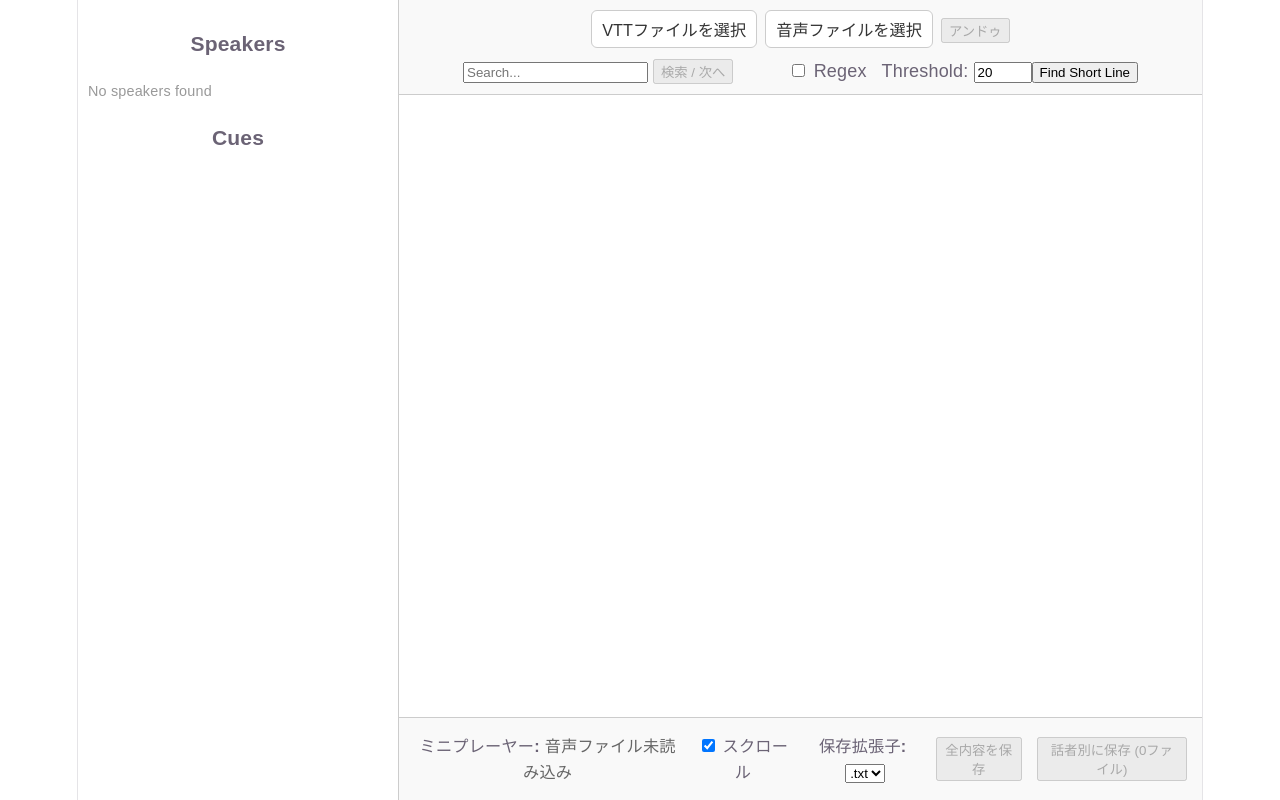
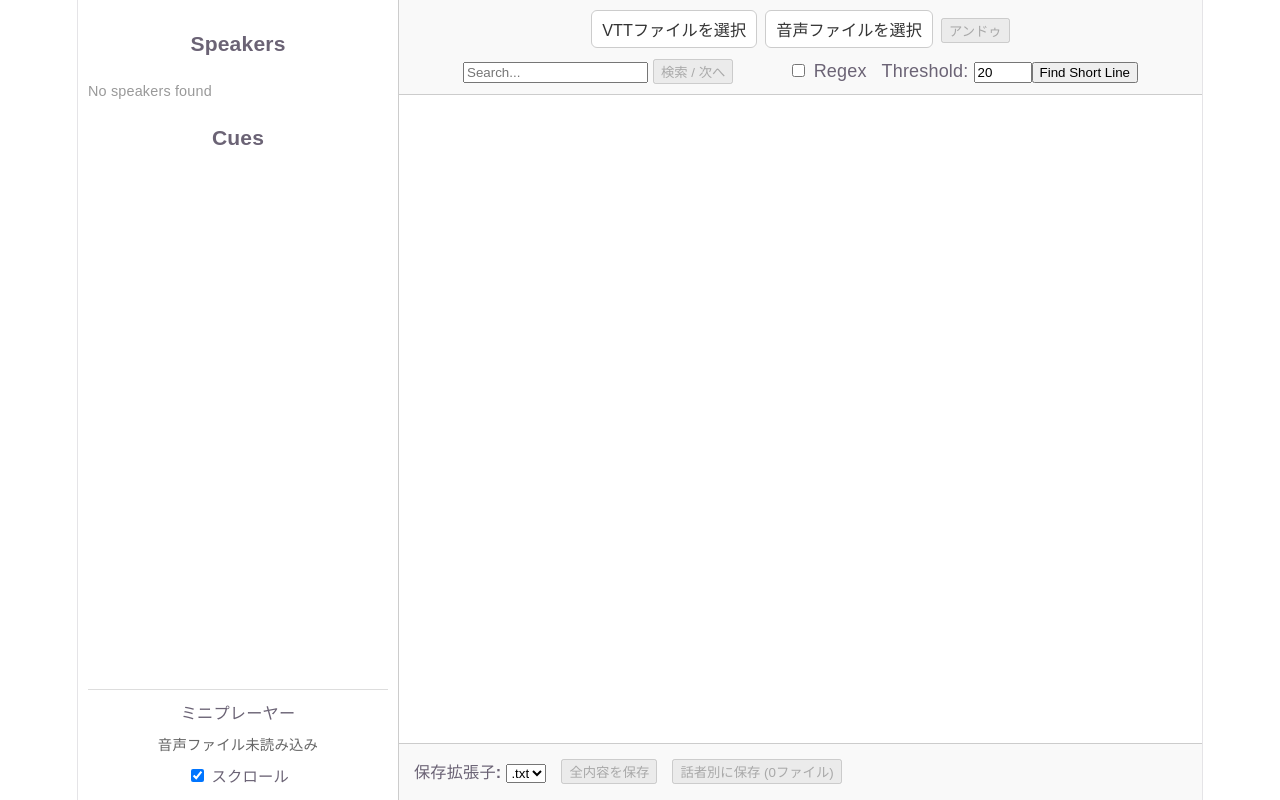
Before and after one commit to TakamiChie/vtt-editor, a React (Vite) app: page / in a window 1280 px wide. Built offline with nearby package versions, Linux system fonts and the light colour scheme.

Commit message:
ミニプレーヤーを左ペイン下部へ移動しファイル名表示を整理

```diff
--- a/src/VttEditor.tsx
+++ b/src/VttEditor.tsx
@@ -27,7 +27,6 @@ const VttEditor: React.FC = () => {
   });
   const [audioUrl, setAudioUrl] = useState<string>("");
   const [audioFileName, setAudioFileName] = useState<string>("");
-  const [isPlaying, setIsPlaying] = useState(false);
   const [isAutoScrollEnabled, setIsAutoScrollEnabled] = useState(true);
   const scrollRef = useRef<{ [key: string]: HTMLDivElement | null }>({});
   const audioRef = useRef<HTMLAudioElement | null>(null);
@@ -127,7 +126,6 @@ const VttEditor: React.FC = () => {
       return newAudioUrl;
     });
     setAudioFileName(file.name);
-    setIsPlaying(false);
   };
 
   useEffect(() => {
@@ -235,10 +233,8 @@ const VttEditor: React.FC = () => {
     setCurrentIndex(index);
     const player = audioRef.current;
     player.currentTime = timestampToSeconds(targetCue.startTime);
-    player.play().then(() => {
-      setIsPlaying(true);
-    }).catch(() => {
-      setIsPlaying(false);
+    player.play().catch(() => {
+      // 自動再生制限などで再生できない場合は何もしない
     });
   }, [audioUrl, cues]);
 
@@ -246,7 +242,6 @@ const VttEditor: React.FC = () => {
     if (!audioRef.current) return;
     const player = audioRef.current;
     player.pause();
-    setIsPlaying(false);
   }, []);
 
   const playPauseFromCue = useCallback((index: number) => {
@@ -387,10 +382,12 @@ const VttEditor: React.FC = () => {
         style={{
           width: "300px",
           borderRight: "1px solid #ccc",
-          overflowY: "auto",
           padding: "10px",
+          display: "flex",
+          flexDirection: "column",
         }}
       >
+        <div style={{ overflowY: "auto", flex: 1 }}>
           <h3>Speakers</h3>
           <div
             style={{
@@ -478,6 +475,32 @@ const VttEditor: React.FC = () => {
               </div>
             );
           })}
+        </div>
+        <div style={{ marginTop: "10px", borderTop: "1px solid #ddd", paddingTop: "10px" }}>
+          <div style={{ fontSize: "0.9em", fontWeight: "bold", marginBottom: "6px" }}>
+            ミニプレーヤー
+          </div>
+          {audioUrl ? (
+            <audio
+              ref={audioRef}
+              src={audioUrl}
+              controls
+              title={audioFileName}
+              style={{ width: "100%" }}
+              onTimeUpdate={handleAudioTimeUpdate}
+            />
+          ) : (
+            <div style={{ fontSize: "0.8em", color: "#666" }}>音声ファイル未読み込み</div>
+          )}
+          <label style={{ fontSize: "0.85em", display: "block", marginTop: "6px" }}>
+            <input
+              type="checkbox"
+              checked={isAutoScrollEnabled}
+              onChange={(e) => setIsAutoScrollEnabled(e.target.checked)}
+            />{" "}
+            スクロール
+          </label>
+        </div>
       </div>
 
       {/* メインエディタ */}
@@ -630,38 +653,6 @@ const VttEditor: React.FC = () => {
           }}
         >
           <label style={{ fontSize: "0.9em", fontWeight: "bold" }}>
-            ミニプレーヤー:
-            {audioUrl ? (
-              <span style={{ marginLeft: "5px", fontWeight: "normal" }}>
-                {audioFileName} ({isPlaying ? "再生中" : "停止中"})
-              </span>
-            ) : (
-              <span style={{ marginLeft: "5px", fontWeight: "normal", color: "#666" }}>
-                音声ファイル未読み込み
-              </span>
-            )}
-          </label>
-          {audioUrl && (
-            <audio
-              ref={audioRef}
-              src={audioUrl}
-              controls
-              style={{ maxWidth: "320px" }}
-              onPlay={() => setIsPlaying(true)}
-              onPause={() => setIsPlaying(false)}
-              onEnded={() => setIsPlaying(false)}
-              onTimeUpdate={handleAudioTimeUpdate}
-            />
-          )}
-          <label style={{ fontSize: "0.9em" }}>
-            <input
-              type="checkbox"
-              checked={isAutoScrollEnabled}
-              onChange={(e) => setIsAutoScrollEnabled(e.target.checked)}
-            />{" "}
-            スクロール
-          </label>
-          <label style={{ fontSize: "0.9em", fontWeight: "bold" }}>
             保存拡張子:
             <select
               value={fileExtension}
```
Lines whose indentation alone changed are shown as unchanged.
